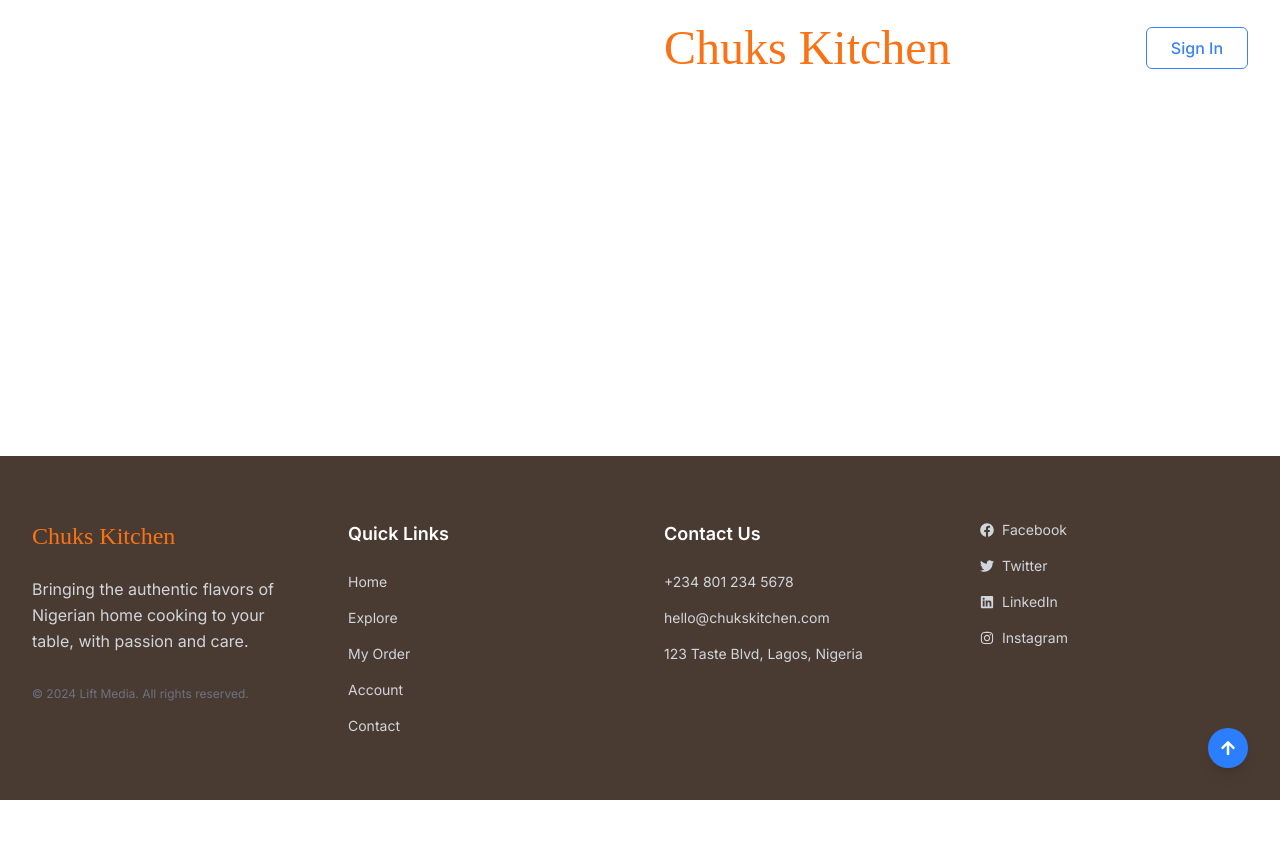
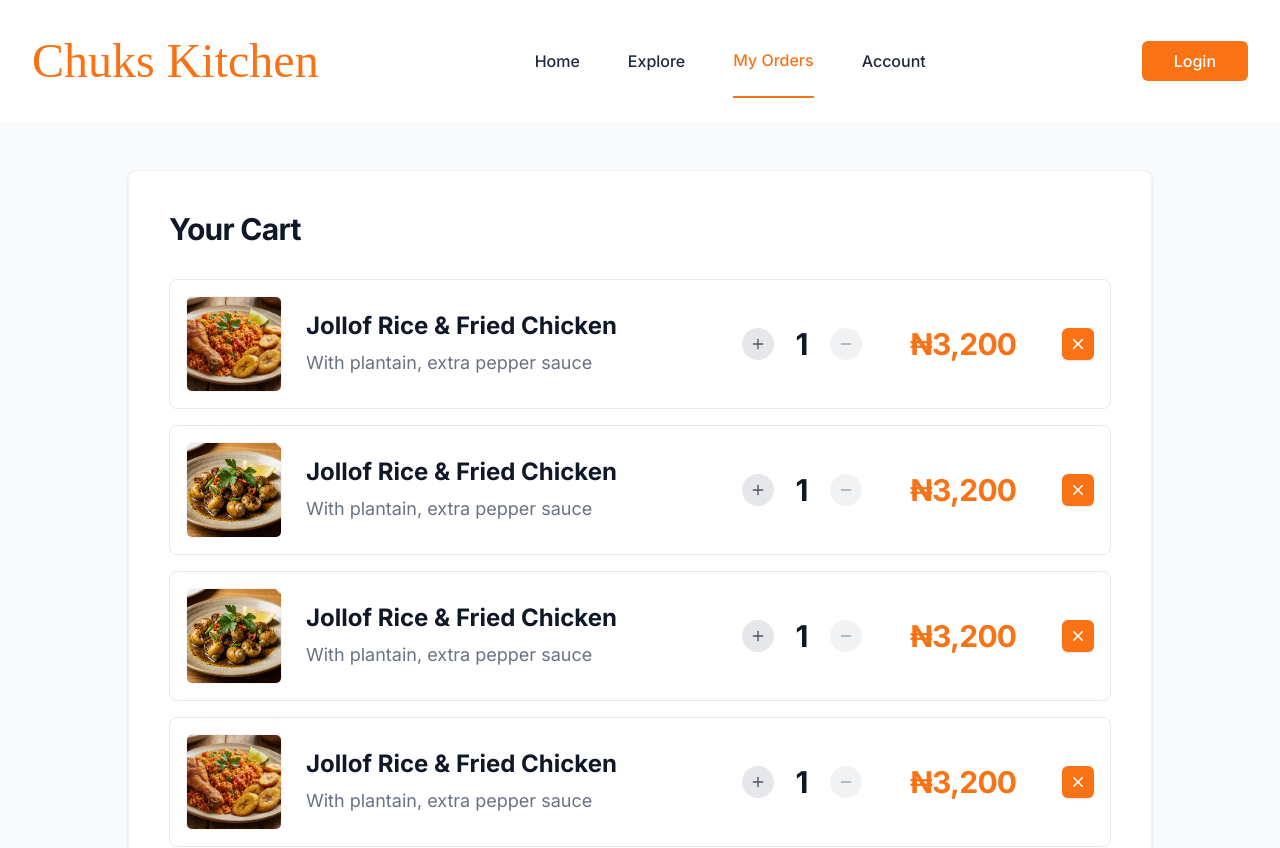
Before and after one commit to DeeEmperor/chucksKitchen, a React (Vite) app: page /chucksKitchen/my-orders in a window 1280 px wide. Shown: the top 848 px of the page. Before the commit the page ends 800 px from the top, so only its background shows below. Built offline with nearby package versions, Linux system fonts and the light colour scheme; a web font is replaced by a local one.

Commit message:
orders page

```diff
--- a/src/App.jsx
+++ b/src/App.jsx
@@ -8,6 +8,7 @@ import SignUp from './pages/SignUp';
 import Home from './pages/Home';
 import Explore from './pages/Explore';
 import FoodDetails from './pages/FoodDetails';
+import MyOrders from './pages/MyOrders';
 import './App.css';
 
 function AppLayout() {
@@ -16,17 +17,19 @@ function AppLayout() {
   const isHomePage = location.pathname === '/home';
   const isExplorePage = location.pathname === '/explore';
   const isFoodDetailsPage = location.pathname.startsWith('/food/');
+  const isMyOrdersPage = location.pathname === '/my-orders';
 
   return (
     <div className="min-h-screen flex flex-col bg-white w-full">
-      {(!isAuthPage && !isHomePage && !isExplorePage && !isFoodDetailsPage) && <Navbar />}
-      {(isExplorePage || isFoodDetailsPage) && <HomeNavbar />}
+      {(!isAuthPage && !isHomePage && !isExplorePage && !isFoodDetailsPage && !isMyOrdersPage) && <Navbar />}
+      {(isExplorePage || isFoodDetailsPage || isMyOrdersPage) && <HomeNavbar />}
       <main className="flex-grow">
         <Routes>
           <Route path="/" element={<Navigate to="/signin" replace />} />
           <Route path="/home" element={<Home />} />
           <Route path="/explore" element={<Explore />} />
           <Route path="/food/:id" element={<FoodDetails />} />
+          <Route path="/my-orders" element={<MyOrders />} />
           <Route path="/signin" element={<SignIn />} />
           <Route path="/signup" element={<SignUp />} />
         </Routes>
--- /dev/null
+++ b/src/pages/MyOrders.jsx
@@ -0,0 +1,168 @@
+import React, { useState } from 'react';
+import { Link } from 'react-router-dom';
+import { MdOutlineClose, MdAdd } from 'react-icons/md';
+import { FiPlus, FiMinus } from 'react-icons/fi';
+
+import jollofAndFriedChicken from '../assets/jollofriceandfiredchicken.png';
+// Using this image for mock variety based on screenshot
+import pepperSnailImage from '../assets/pepperedsnail.png';
+
+const initialCartItems = [
+  {
+    id: 1,
+    name: "Jollof Rice & Fried Chicken",
+    description: "With plantain, extra pepper sauce",
+    price: 3200,
+    quantity: 1,
+    image: jollofAndFriedChicken
+  },
+  {
+    id: 2,
+    name: "Jollof Rice & Fried Chicken",
+    description: "With plantain, extra pepper sauce",
+    price: 3200,
+    quantity: 1,
+    image: pepperSnailImage // Mocking different images for variety even though titles match in screenshot
+  },
+  {
+    id: 3,
+    name: "Jollof Rice & Fried Chicken",
+    description: "With plantain, extra pepper sauce",
+    price: 3200,
+    quantity: 1,
+    image: pepperSnailImage // Mocking different images
+  },
+  {
+    id: 4,
+    name: "Jollof Rice & Fried Chicken",
+    description: "With plantain, extra pepper sauce",
+    price: 3200,
+    quantity: 1,
+    image: jollofAndFriedChicken
+  }
+];
+
+const MyOrders = () => {
+  const [cartItems, setCartItems] = useState(initialCartItems);
+
+  const updateQuantity = (id, delta) => {
+    setCartItems(prevItems =>
+      prevItems.map(item => {
+        if (item.id === id) {
+          const newQuantity = Math.max(1, item.quantity + delta);
+          return { ...item, quantity: newQuantity };
+        }
+        return item;
+      })
+    );
+  };
+
+  const removeItem = (id) => {
+    setCartItems(prevItems => prevItems.filter(item => item.id !== id));
+  };
+
+  return (
+    <div className="w-full bg-gray-50 min-h-[calc(100vh-104px)] flex flex-col items-center py-12 px-4 sm:px-8">
+      {/* Main White Container */}
+      <div className="bg-white rounded-lg shadow-sm w-full max-w-5xl p-6 sm:p-10 border border-gray-100">
+
+        <h1 className="text-3xl font-bold text-gray-900 mb-8 tracking-tight">
+          Your Cart
+        </h1>
+
+        {/* Cart Items List */}
+        <div className="flex flex-col gap-4 mb-8">
+          {cartItems.length === 0 ? (
+            <div className="py-12 text-center text-gray-500 text-lg border rounded-lg border-gray-200">
+              Your cart is empty.
+            </div>
+          ) : (
+            cartItems.map((item) => (
+              <div
+                key={item.id}
+                className="flex flex-col sm:flex-row items-start sm:items-center p-4 border border-gray-200 rounded-lg bg-white relative gap-6"
+              >
+                {/* Item Image */}
+                <div className="w-24 h-24 flex-shrink-0 bg-gray-100 rounded-md overflow-hidden border border-gray-100">
+                  <img
+                    src={item.image}
+                    alt={item.name}
+                    className="w-full h-full object-cover"
+                  />
+                </div>
+
+                {/* Item Details (Title & Subtitle) */}
+                <div className="flex-grow flex flex-col justify-center max-w-sm">
+                  <h3 className="text-xl sm:text-2xl font-bold text-gray-900 mb-1 sm:mb-2 leading-tight">
+                    {item.name}
+                  </h3>
+                  <p className="text-gray-500 text-base sm:text-lg">
+                    {item.description}
+                  </p>
+                </div>
+
+                {/* Right Side Group (Controls + Price + Remove) */}
+                <div className="w-full sm:w-auto flex items-center justify-between sm:justify-end gap-6 sm:gap-12 ml-auto mt-4 sm:mt-0">
+
+                  {/* Quantity Controls */}
+                  <div className="flex items-center gap-4">
+                     <button
+                        onClick={() => updateQuantity(item.id, 1)}
+                        className="w-8 h-8 rounded-full bg-gray-200 hover:bg-gray-300 text-gray-600 flex items-center justify-center transition-colors"
+                        aria-label="Increase quantity"
+                     >
+                        <FiPlus size={16} />
+                     </button>
+
+                     <span className="text-2xl sm:text-3xl font-bold text-gray-900 w-6 text-center">
+                        {item.quantity}
+                     </span>
+
+                     <button
+                        onClick={() => updateQuantity(item.id, -1)}
+                        className="w-8 h-8 rounded-full bg-gray-200 hover:bg-gray-300 text-gray-600 flex items-center justify-center transition-colors disabled:opacity-50 disabled:cursor-not-allowed"
+                        aria-label="Decrease quantity"
+                        disabled={item.quantity <= 1}
+                     >
+                        <FiMinus size={16} />
+                     </button>
+                  </div>
+
+                  {/* Price */}
+                  <div className="w-24 text-right">
+                     <span className="text-2xl sm:text-3xl font-bold text-brand-orange tracking-tight">
+                        ₦{(item.price * item.quantity).toLocaleString()}
+                     </span>
+                  </div>
+
+                  {/* Remove Button */}
+                  <button
+                    onClick={() => removeItem(item.id)}
+                    className="w-8 h-8 rounded-md bg-brand-orange hover:bg-orange-600 text-white flex flex-shrink-0 items-center justify-center transition-colors shadow-sm ml-2"
+                    aria-label="Remove item"
+                  >
+                    <MdOutlineClose size={18} />
+                  </button>
+                </div>
+              </div>
+            ))
+          )}
+        </div>
+
+        {/* Add More Items Action */}
+        <div className="flex justify-start">
+          <Link
+            to="/explore"
+            className="flex items-center gap-2 text-brand-blue font-medium hover:text-blue-700 transition-colors group"
+          >
+            <MdAdd size={20} className="group-hover:scale-110 transition-transform" />
+            Add more items from Chuks Kitchen
+          </Link>
+        </div>
+
+      </div>
+    </div>
+  );
+};
+
+export default MyOrders;
```
